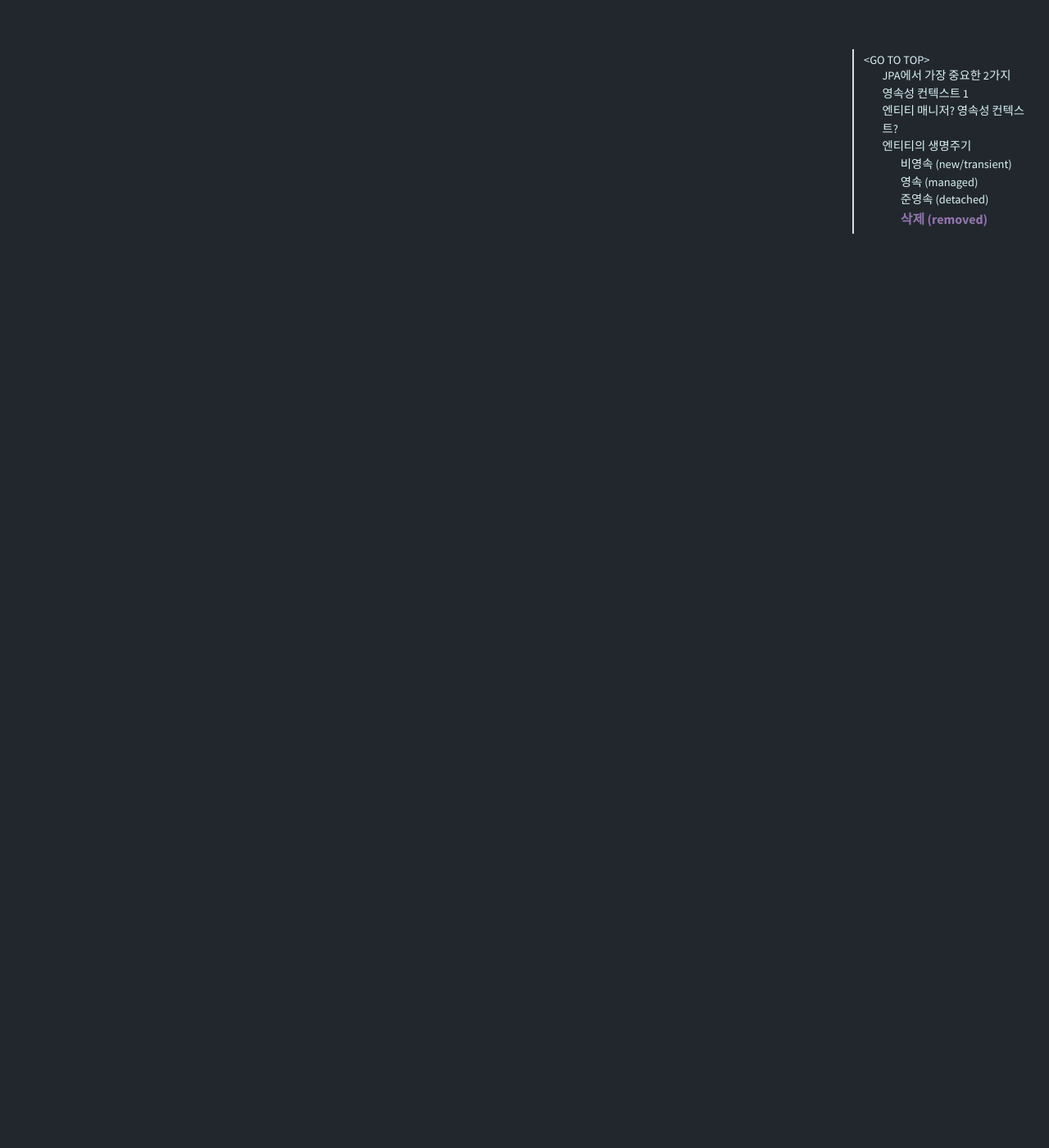
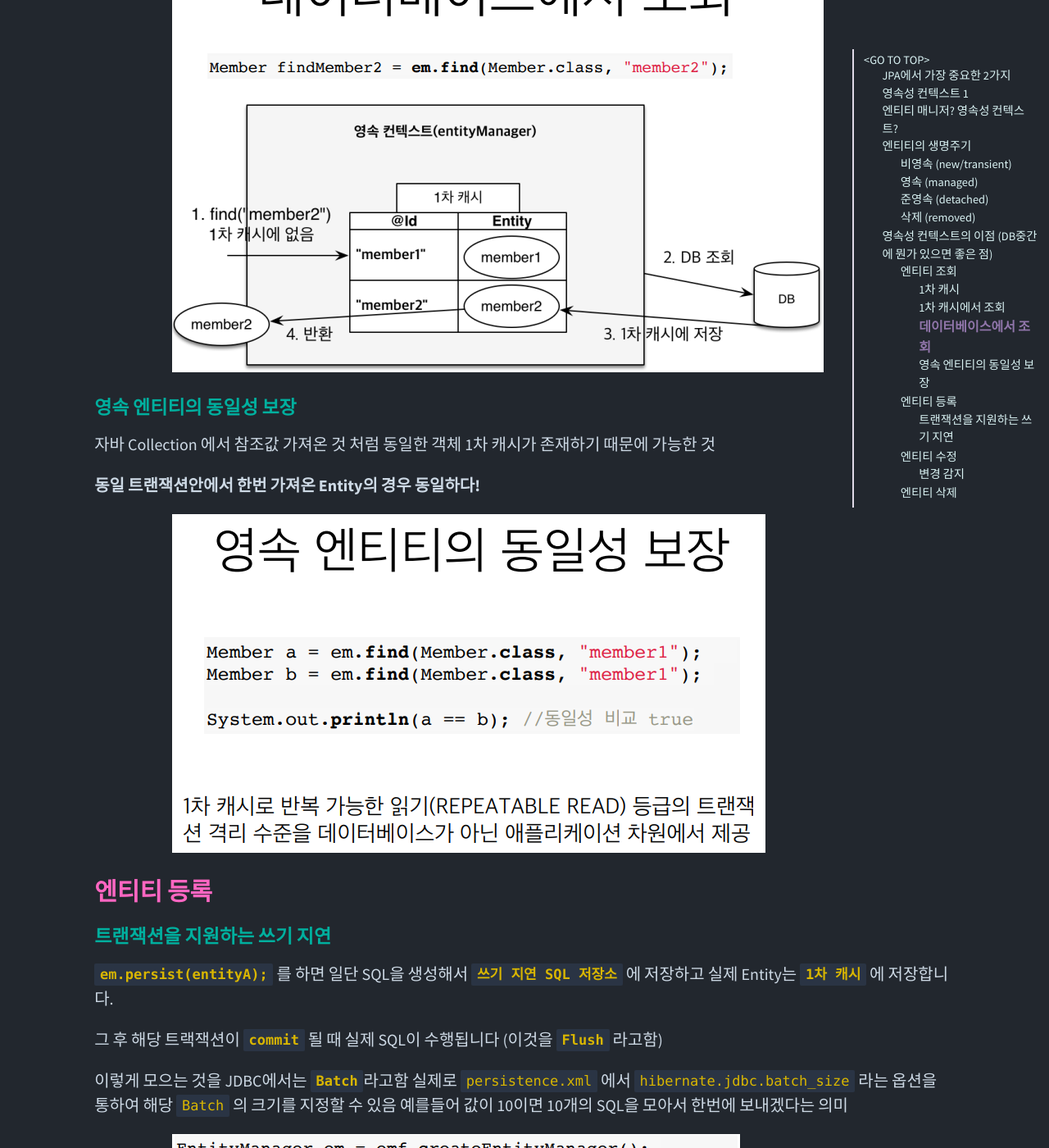
Before and after one commit to mainmethod0126/old-tech-blog, a Jekyll site: the page built from _posts/spring/jpa/2023-08-28-영속성-관리-내부-동작-방식.md, in a window 1280 px wide and 1400 px high, scrolled down 7083 px. Shown: the whole window at 82% size. Built offline with Jekyll 4.4.1, drawn with Linux system fonts in a browser that asks for light colours; comment, search, counter and statistics services are not loaded; some of the changed text lies outside the part shown.

Commit message:
jpa 스터디 진행 중

```diff
--- a/_posts/spring/jpa/2023-08-28-영속성-관리-내부-동작-방식.md
+++ b/_posts/spring/jpa/2023-08-28-영속성-관리-내부-동작-방식.md
@@ -6,7 +6,6 @@ skills: [spring, java, jpa]
 author: mainmethod0126
 excerpt_separator: <!--more-->
 ---
-
 
 김영한님의 인프런 jpa 강의를 듣고 정리한 내용입니다.
 
@@ -25,7 +24,7 @@ excerpt_separator: <!--more-->
 
 - JPA를 이해하는데 가장 중요한 용어
 - **"엔티티를 영구 저장하는 환경"** 이라는 뜻
-- **`EntityManager.persist(entity);` :  Entity 를 DB에 저장하는게 아니라 영속성 컨텍스트에 저장하는 것이다**
+- **`EntityManager.persist(entity);` : Entity 를 DB에 저장하는게 아니라 영속성 컨텍스트에 저장하는 것이다**
 
 ---
 
@@ -65,9 +64,82 @@ excerpt_separator: <!--more-->
 
 ![picture 6](../../../images/b1cdda153298d6c7c26f80f7f659955ee637bba7b58f917dcc3da1aa225754f2.png)
 
-
 ### 삭제 (removed)
 
 **삭제**된 상태
 
 ![picture 7](../../../images/1aa7b735e686c436b049d2e55ecb032882086a689b39162abcf758c833834fcb.png)
+
+## 영속성 컨텍스트의 이점 (DB중간에 뭔가 있으면 좋은 점)
+
+- 1차 캐시
+- 동일성(identity) 보장
+- 트랜잭션을 지원하는 쓰기 지연 (transactional write-behind)
+- 변경 감지(Dirty Checking)
+- 지연 로딩(Lazy Loading)
+
+### 엔티티 조회
+
+#### 1차 캐시
+
+사실상 큰 도움은 안된다.
+
+왜?
+
+**entityManager**는 **데이터 트랜잭션 단위로 만들어지고 트랜잭션이 완료되면 삭제한다.**
+그렇기 때문에 트랜잭션이 살아있는 그 찰나에만 **1차 캐시**가 유지되기때문에 딱히 성능적적으로 많은 도움이 되지는 않는다
+
+나중에 설명 할 API전체에서 유지되는 **2차 캐시**가 더 유용하다
+
+![picture 0](../../../images/520196c3676d1f7930d97a1c5a87bce140ee1a79acbbe79f4895129e8ff06dee.png)
+
+#### 1차 캐시에서 조회
+
+![picture 2](../../../images/25830c537698540dea5e34fcb2410719c7615c176496c9c5d975bdbfec158c3f.png)
+
+#### 데이터베이스에서 조회
+
+![picture 3](../../../images/5138e2502cd602adc0d179cd85c36554106b158e54d6a080612954ae6c921758.png)
+
+#### 영속 엔티티의 동일성 보장
+
+자바 Collection 에서 참조값 가져온 것 처럼 동일한 객체
+1차 캐시가 존재하기 때문에 가능한 것
+
+**동일 트랜잭션안에서 한번 가져온 Entity의 경우 동일하다!**
+
+![picture 4](../../../images/f5801f39a4f23ee9da7440b451b0be6314b4029a51beaf17e6dcf714d9f959b4.png)
+
+### 엔티티 등록
+
+#### 트랜잭션을 지원하는 쓰기 지연
+
+**`em.persist(entityA);`** 를 하면 일단 SQL을 생성해서 **`쓰기 지연 SQL 저장소`** 에 저장하고 실제 Entity는 **`1차 캐시`** 에 저장합니다.
+
+그 후 해당 트랙잭션이 **`commit`** 될 때 실제 SQL이 수행됩니다 (이것을 **`Flush`** 라고함)
+
+이렇게 모으는 것을 JDBC에서는 **`Batch`**라고함
+실제로 `persistence.xml` 에서 `hibernate.jdbc.batch_size` 라는 옵션을 통하여 해당 `Batch` 의 크기를 지정할 수 있음 예를들어 값이 10이면 10개의 SQL을 모아서 한번에 보내겠다는 의미
+
+![picture 5](../../../images/9355e66af04be7a2664a796dabd14de0c7fe87d04edea1c81b441ed244e4200d.png)
+
+![picture 6](../../../images/eae90507945d259d0dd1c26f62590110a6d572dce64df992a4dd0b6ae13c5b66.png)
+
+![picture 7](../../../images/31d9bcad3586605835c215e582505d1d9c349166e7a4e229cfe4a15f4bad99c2.png)
+
+### 엔티티 수정
+
+#### 변경 감지
+
+JPA는 마치 **Collection 컨테이너에서 객체의 참조값만 가져와서 값을 바꾸는 것 처럼** 변경만 진행해도 즉석으로 값이 바뀐다
+
+어떻게 가능한 것인가?
+
+JPA는 1차 캐시에 데이터가 저장될 때 Entity에 대한 스냅샷을 찍는다
+그 후 커밋될 때 **현재 Entity**와 스냅샷에 찍힌 **old Entity** 의 값이 다를 경우 **Update query** 를 **쓰기 지연 SQL 저장소**에 등록한 후 Flush() > Commit() 을 진행한다.
+
+![picture 8](../../../images/8e6fe3ebe8a9d6eee6d4e5d1b5cd5d043ed55387abe04da3908a2b02e341f79e.png)
+
+### 엔티티 삭제
+
+![picture 9](../../../images/1a59982dde6c5cdba903b482b61e647a86226487644f2fcc4d70212b184e366f.png)
```
Also changed, not shown: _posts/spring/jpa/2023-07-31-자바-ORM-표준-JPA-프로그래밍-기본편-JPA소개.md (added, +12 -0 lines), _posts/spring/jpa/2023-08-22-JPA-시작하기.md (+0 -2 lines), images/1a59982dde6c5cdba903b482b61e647a86226487644f2fcc4d70212b184e366f.png (added), images/25830c537698540dea5e34fcb2410719c7615c176496c9c5d975bdbfec158c3f.png (added), images/31d9bcad3586605835c215e582505d1d9c349166e7a4e229cfe4a15f4bad99c2.png (added), images/5138e2502cd602adc0d179cd85c36554106b158e54d6a080612954ae6c921758.png (added), images/520196c3676d1f7930d97a1c5a87bce140ee1a79acbbe79f4895129e8ff06dee.png (added), images/8e6fe3ebe8a9d6eee6d4e5d1b5cd5d043ed55387abe04da3908a2b02e341f79e.png (added), images/9355e66af04be7a2664a796dabd14de0c7fe87d04edea1c81b441ed244e4200d.png (added), images/eae90507945d259d0dd1c26f62590110a6d572dce64df992a4dd0b6ae13c5b66.png (added), images/f5801f39a4f23ee9da7440b451b0be6314b4029a51beaf17e6dcf714d9f959b4.png (added).
